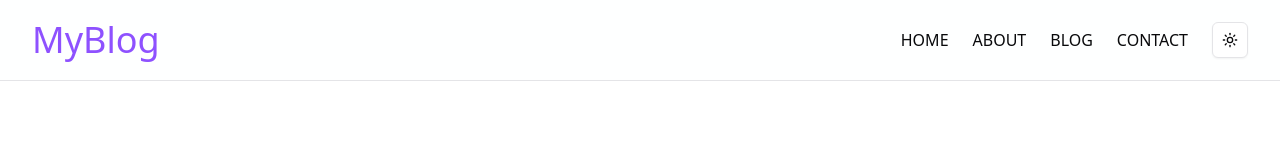
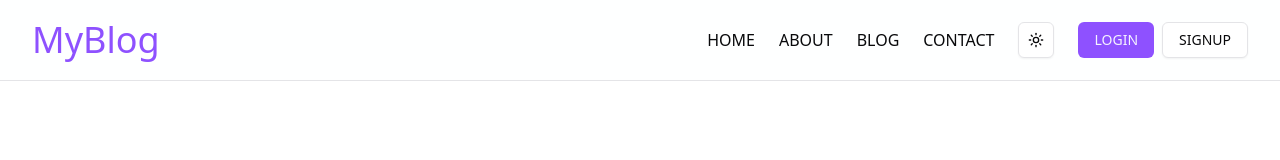
Before and after one commit to shubhojit-mitra-dev/blog-app, a Next.js app: page / in a window 1280 px wide. Shown: the top 160 px of the page. Built offline with nearby package versions, Linux system fonts and the light colour scheme.

Commit message:
made some more changes

```diff
--- a/src/components/Navbar.tsx
+++ b/src/components/Navbar.tsx
@@ -10,6 +10,7 @@ import {
   SheetTrigger
 } from "@/components/ui/sheet";
 import { ModeToggle } from './ui/toggle';
+import { Button } from './ui/button';
 
 
 const Navbar: React.FC = () => {
@@ -35,15 +36,14 @@ const Navbar: React.FC = () => {
             CONTACT
           </Link>
           <ModeToggle />
-          {/* <div className='flex gap-2'>
-
+          <div className='flex gap-2'>
             <Button variant="default">
               LOGIN
             </Button>
             <Button variant="outline">
               SIGNUP
             </Button>
-          </div> */}
+          </div>
         </div>
 
         {/* Mobile Menu */}
@@ -74,14 +74,14 @@ const Navbar: React.FC = () => {
                       CONTACT
                     </Link>
                   </div>
-                  {/* <div className='flex flex-col items-center gap-8'>
+                  <div className='flex flex-col items-center gap-8'>
                     <Button variant="default" className='text-2xl px-10 py-7'>
                       LOGIN
                     </Button>
                     <Button variant="outline" className='text-2xl px-10 py-7'>
                       SIGNUP
                     </Button>
-                  </div> */}
+                  </div>
                 </div>
               </SheetContent>
             </Sheet>
```
